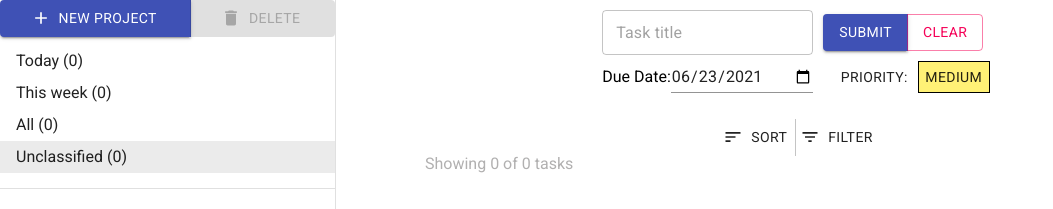
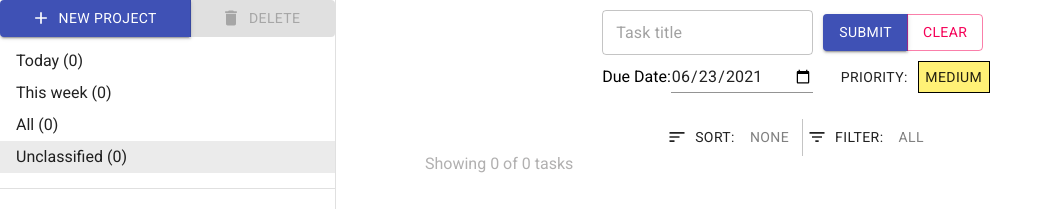
Before and after one commit to arkch99/task-app, a React (Create React App) app: page / in a window 1280 px wide. Shown: the top 209 px of the page, without its empty margins (0-1053 px from the left). Built offline with nearby package versions, Linux system fonts and the light colour scheme.

Commit message:
Show selected sort and filter on selection menus

```diff
--- a/src/components/TaskList.js
+++ b/src/components/TaskList.js
@@ -15,7 +15,7 @@ class TaskList extends Component {
 		this.state = {
 			sortAnchor: null,
 			sortMenuOpen: false,
-			selectedSort: "",
+			selectedSort: "None",
 			filterAnchor: null,
 			filterMenuOpen: false,
 			selectedFilter: "All",
@@ -126,10 +126,19 @@ class TaskList extends Component {
 		.filter(proj => proj.id !== "all")
 		.map(proj => <MenuItem key={proj.id} value={proj.id}> {proj.name} </MenuItem>);
 
-		const sortAnchor = <Button startIcon={<SortIcon/>} onClick={this.handleSortMenu}>Sort</Button>;
-		const filterAnchor = <Button startIcon={<FilterListIcon/>} onClick={this.handleFilterMenu}>Filter</Button>;
+		const sortAnchor = <Button startIcon={<SortIcon/>} onClick={this.handleSortMenu}>
+			Sort:
+			<div className="selected-menu-item">{this.state.selectedSort}</div>
+		</Button>;
+
+		const filterAnchor = <Button startIcon={<FilterListIcon/>} onClick={this.handleFilterMenu}>
+			Filter:
+			<div className="selected-menu-item">{this.state.selectedFilter}</div>
+		</Button>;
+
 		const sorts = ["None", "A-Z", "Z-A", "Date", "Priority"];
 		const filters = ["All", "Done", "Pending", "Overdue" , "Priority - High", "Priority - Medium", "Priority - Low"];
+
 		const sortMenuItems = sorts.map(sortCrit => (
 			<MenuItem
 				key={sortCrit}
@@ -139,6 +148,7 @@ class TaskList extends Component {
 				{sortCrit}
 			</MenuItem>
 		));
+
 		const filterMenuItems = filters.map(filterCrit => (
 			<MenuItem
 				key={filterCrit}
--- a/src/components/tasklist.css
+++ b/src/components/tasklist.css
@@ -31,3 +31,9 @@ ul{
 	margin-bottom: 10px;
 	color: rgb(177, 176, 176);
 }
+
+.selected-menu-item{
+	margin-left: 15px;
+	margin-right: 5px;
+	color: grey;
+}
```
